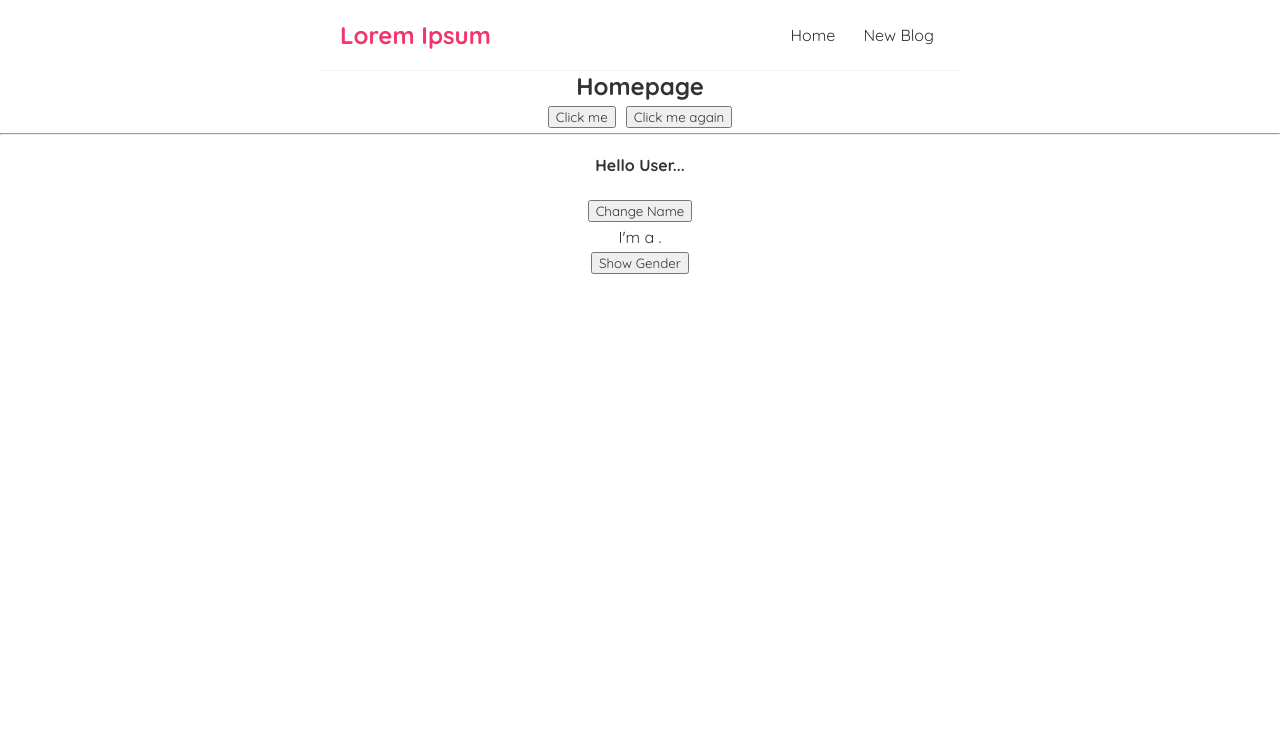
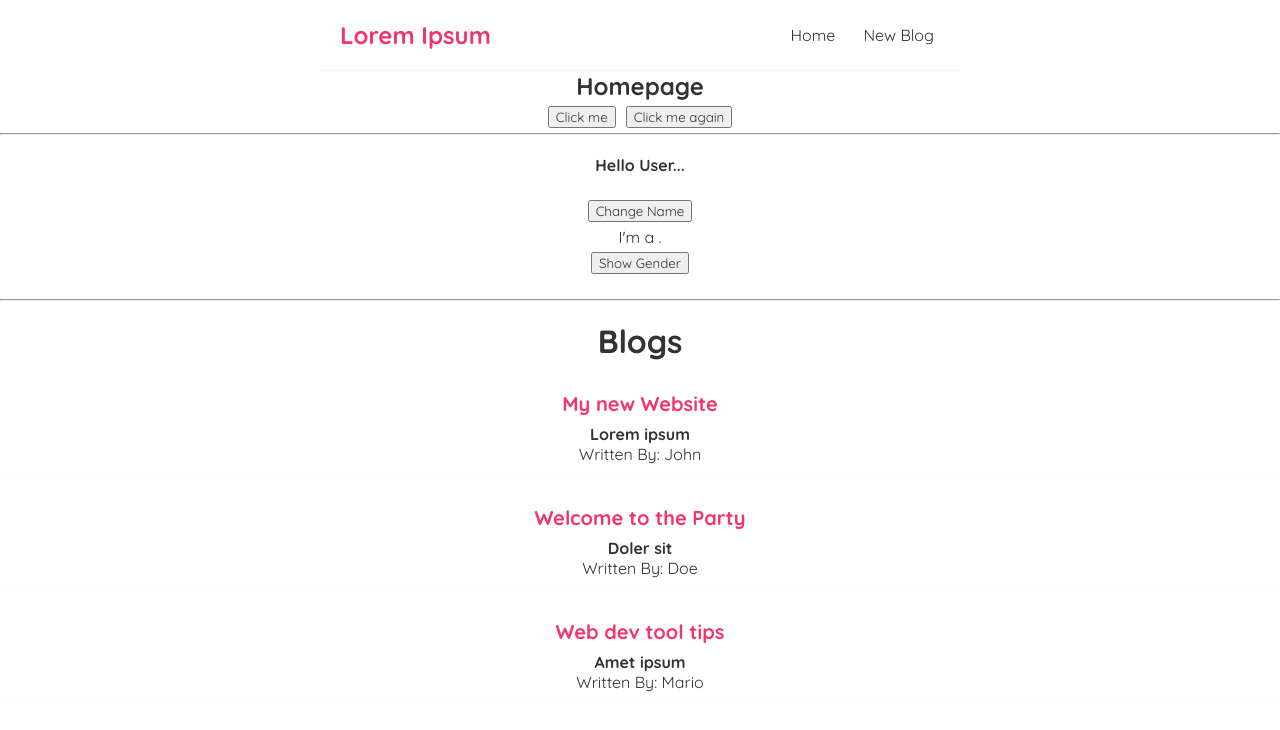
Before and after one commit to priyan1995/react-basics, a React (Create React App) app: page / in a window 1280 px wide. Shown: the top 730 px of the page. Built offline with nearby package versions, Linux system fonts and the light colour scheme.

Commit message:
tutorial 10 development

```diff
--- a/src/App.js
+++ b/src/App.js
@@ -2,12 +2,15 @@ import logo from './logo.svg';
 import './App.css';
 import Navbar from  './pages/navbar';
 import Home from './pages/home';
+import Blog from './pages/blog'
 
 function App() {
   return (
     <div className="App">
       <Navbar />
       <Home />
+      <Blog />
+
     </div>
   );
 }
--- a/src/index.css
+++ b/src/index.css
@@ -38,3 +38,18 @@ button{
   display: inline-block;
   margin: 5px;
 }
+
+/* blog previews / list */
+.blog-preview {
+  padding: 10px 16px;
+  margin: 20px 0;
+  border-bottom: 1px solid #fafafa;
+}
+.blog-preview:hover {
+  box-shadow: 1px 3px 5px rgba(0,0,0,0.1);
+}
+.blog-preview h2 {
+  font-size: 20px;
+  color: #f1356d;
+  margin-bottom: 8px;
+}
--- /dev/null
+++ b/src/pages/blog.js
@@ -0,0 +1,30 @@
+import { useState } from "react";
+
+const Blog = () => {
+
+    const [blogs, setBlogs] = useState([
+        { title: "My new Website", body: "Lorem ipsum", author: "John", id: 1 },
+        { title: "Welcome to the Party", body: "Doler sit", author: "Doe", id: 2 },
+        { title: "Web dev tool tips", body: "Amet ipsum", author: "Mario", id: 3 },
+    ]);
+
+    return (
+
+        <div className="blog-div">
+            <br/>
+            <hr/>
+            <br/>
+            <h1>Blogs</h1>
+            {blogs.map((blog) => (
+                <div className="blog-preview" key={blog.id}>
+                    <h2>{ blog.title }</h2>
+                    <p><strong>{ blog.body }</strong></p>
+                    <p>Written By: { blog.author }</p>
+                </div>
+            ))}
+        </div>
+
+    );
+}
+
+export default Blog;
```
